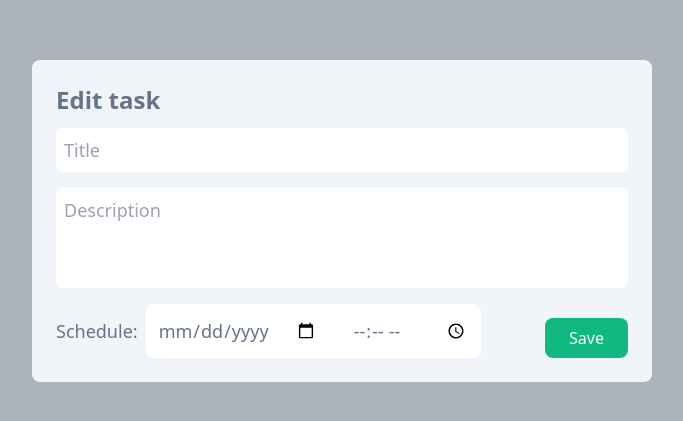
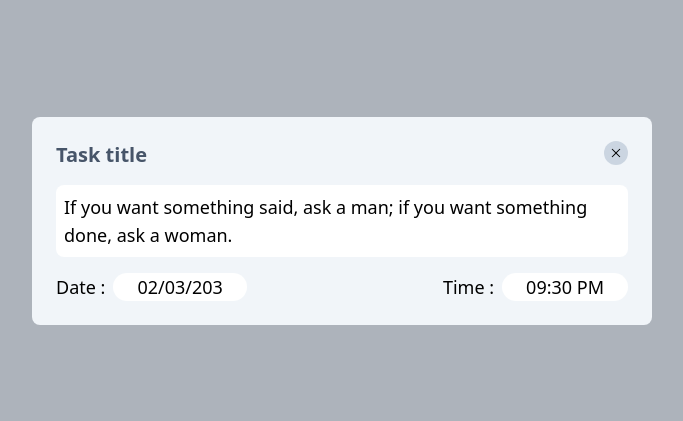
Before and after one commit to mubasshir29/todo_manager, a Next.js app: page /task/1 in a window 1280 px wide. Shown: the part 179-600 px from the top of the page, without its empty margins (298-981 px from the left). Built offline with nearby package versions, Linux system fonts and the light colour scheme.

Commit message:
added edit page

```diff
--- a/helpers/task.js
+++ b/helpers/task.js
@@ -7,9 +7,9 @@ export const getAllTasks = async () => {
     //return response.json()
 }
 export const getTask = async (id) => {
-    //console.log("Request in helper")
+    console.log("Request in helper")
     const response = await fetch(`http://localhost:3000/api/tasks/${id}`)
-    const data = await response.json()
+    const data = await response
     console.log("Get response in helper",data)
     return data
     //return response.json()
--- a/lib/tasks.js
+++ b/lib/tasks.js
@@ -16,7 +16,7 @@ export async function getAllTasks(){
 }
 
 export async function getTask(id){
-    const task = await Task.findOne({_id: id})
+    const task = await Task.findById(id)
     console.log("Found task" , task)
     return task
 }
--- a/pages/api/tasks/[id].js
+++ b/pages/api/tasks/[id].js
@@ -10,7 +10,7 @@ export default async function handler(req, res) {
     let response;
     switch(method){
         case 'GET':
-            response = await getTask(task)
+            response = await getTask(id)
             if(response){
                 res.status(200).json(response)
                 break;
--- a/pages/index.js
+++ b/pages/index.js
@@ -7,17 +7,24 @@ import TasksList from '@/components/TasksList'
 import {getAllTasks} from './../helpers/task'
 import HomeTaskCard from '@/components/HomeTaskCard'
 import { VscRefresh,VscEdit,VscTrash } from "react-icons/vsc";
+import { useRouter } from 'next/router'
 
 import { AppContext } from '@/context/context'
 
 
 function Home({tasks}) {
+    const router = useRouter()
     const {addNew, toggleAddButton,selectedTasks, setSelectTasks} = useContext(AppContext)
     const [receivedTasks,setReceivedTasks] = useState(tasks)
     //console.log(tasks)
     const reloadTasks = async (e) => {
         const updated = await getAllTasks()
         setReceivedTasks(updated)
+    }
+    const navigateToEdit = () => {
+        console.log("Edit buttin clicked")
+        const selectedTaskId = selectedTasks[0]._id
+        router.push(`/task/${selectedTaskId}/edit`)
     }
   return (
     <Layout>
@@ -31,7 +38,7 @@ function Home({tasks}) {
                 <div className='text-xl p-3 flex justify-between'>
                     <h1 className='w-full text-2xl font-bold text-slate-700 '>Tasks</h1>
                     <div className='flex gap-3 h-10'>
-                        {selectedTasks.length==1 && <span onClick={(e)=>reloadTasks(e)} className='hover:bg-emerald-100  bg-white p-2 rounded-lg border-2 hover:border-emerald-400'><VscEdit/></span>}
+                        {selectedTasks.length==1 && <span onClick={navigateToEdit} className='hover:bg-emerald-100  bg-white p-2 rounded-lg border-2 hover:border-emerald-400'><VscEdit/></span>}
                         {selectedTasks.length > 0 && <span onClick={(e)=>reloadTasks(e)} className='hover:bg-emerald-100 bg-white p-2 rounded-lg border-2 hover:border-emerald-400'><VscTrash/></span>}
                         <span onClick={(e)=>reloadTasks(e)} className='hover:bg-emerald-100 bg-white p-2 rounded-lg border-2 hover:border-emerald-400'><VscRefresh/></span>
                         </div>
--- /dev/null
+++ b/pages/task/[id]/edit.js
@@ -0,0 +1,61 @@
+'use client'
+import React, { useEffect, useState } from 'react'
+import { useRouter } from 'next/router'
+import {getTask} from '../../../helpers/task'
+
+const editTask = () => {
+  const router = useRouter()
+  const [task, setTask] = useState(null)
+  console.log(router.query)
+
+  // setTask((prev) => (getTask(id)))
+  // // useEffect(()=>{
+  // //   gettingTask()
+  // // },[])
+
+  const gettingTaskDetails = async (id)=>{
+    console.log("ID",id)
+    const data = await getTask(id)
+    return data
+  }
+
+  useState(()=>{
+    const router = useRouter()
+    const id=router.query.id
+    const data = gettingTaskDetails(id)
+    setTask(data)
+  },[task])
+
+  const gettingTask = async () => {
+    const data = await getTask(id)
+    setTask(data)
+  }
+  if(task){
+    return (
+      <div className='w-screen h-screen max-w-screen max-h-screen bg-slate-700/40 flex items-center justify-center'>
+        <div className='w-[620px] bg-slate-100 p-6 rounded-lg flex flex-col gap-3'>
+        <h1 className='text-2xl font-bold text-slate-500'>Edit task</h1>
+        <form className='flex flex-col gap-4' onSubmit={(e)=>submitTask(e)}>
+              <input type='text' name='title' defaultValue={task.title}  placeholder='Title' className='p-2 text-lg rounded-lg'></input>
+              <textarea rows='3' name='description'  placeholder='Description' className='p-2 text-lg rounded-lg resize-none' />
+             <div className='flex w-full justify-between'>
+              {/* <DateTime/> */}
+              <div className='flex gap-2 items-center text-slate-500 text-lg'>
+                <h1 className=''>Schedule:</h1>
+                  <div className='flex gap-3 text-lg bg-white rounded-lg'>
+                    <input type='date' name='dateScheduled'  onChange={(e)=>onValueChang(e)} className='p-3 rounded-lg'></input>
+                    <input type='time' name='timeScheduled'  onChange={(e)=>onValueChang(e)} className='p-3 rounded-lg'></input>
+                  </div>
+              </div>
+
+              <button type='submit' className='bg-emerald-500 text-white self-end py-2 px-6 rounded-lg'>Save</button>
+             </div>
+             </form>
+        </div>
+      </div>
+    )
+  }
+
+}
+
+export default editTask
--- a/pages/task/[id]/edit.jsx
+++ /dev/null
@@ -1,9 +0,0 @@
-import React from 'react'
-
-const editTask = () => {
-  return (
-    <div>Edit task page</div>
-  )
-}
-
-export default editTask
--- a/pages/task/[id]/index.js
+++ b/pages/task/[id]/index.js
@@ -1,6 +1,7 @@
 'use client'
 import React from 'react'
 import { useRouter } from 'next/router'
+import { VscClose } from "react-icons/vsc";
 
 const Task = () => {
   const router = useRouter()
@@ -8,23 +9,18 @@ const Task = () => {
   return (
     <div className='w-screen h-screen max-w-screen max-h-screen bg-slate-700/40 flex items-center justify-center'>
       <div className='w-[620px] bg-slate-100 p-6 rounded-lg flex flex-col gap-3'>
-      <h1 className='text-2xl font-bold text-slate-500'>Edit task</h1>
-      <form className='flex flex-col gap-4' onSubmit={(e)=>submitTask(e)}>
-            <input type='text' name='title'  placeholder='Title' className='p-2 text-lg rounded-lg'></input>
-            <textarea rows='3' name='description'  placeholder='Description' className='p-2 text-lg rounded-lg resize-none' />
-           <div className='flex w-full justify-between'>
-            {/* <DateTime/> */}
-            <div className='flex gap-2 items-center text-slate-500 text-lg'>
-              <h1 className=''>Schedule:</h1>
-                <div className='flex gap-3 text-lg bg-white rounded-lg'>
-                  <input type='date' name='dateScheduled'  onChange={(e)=>onValueChang(e)} className='p-3 rounded-lg'></input>
-                  <input type='time' name='timeScheduled'  onChange={(e)=>onValueChang(e)} className='p-3 rounded-lg'></input>
-                </div>
-            </div>
 
-            <button type='submit' className='bg-emerald-500 text-white self-end py-2 px-6 rounded-lg'>Save</button>
-           </div>
-           </form>
+      <div className='relative flex flex-col gap-4' onSubmit={(e)=>submitTask(e)}>
+        <h1 className='text-xl font-bold text-slate-600'>Task title </h1>
+        <span name='description'  className='p-2 text-lg rounded-lg resize-none bg-white'>If you want something said, ask a man; if you want something done, ask a woman.</span>
+        <div className='flex w-full justify-between'>
+          <div className='flex w-full justify-between gap-3 text-lg rounded-full'>
+            <span className='flex gap-2 items-center'>Date : <p className='bg-white px-6 rounded-full'>02/03/203</p></span>
+            <span className='flex gap-2 items-center'>Time : <p className='bg-white px-6 rounded-full'>09:30 PM</p></span>
+          </div>
+        </div>
+        <span className='bg-slate-300 absolute top-0 right-0 p-1 rounded-full'><VscClose/></span>
+      </div>
       </div>
     </div>
   )
```
